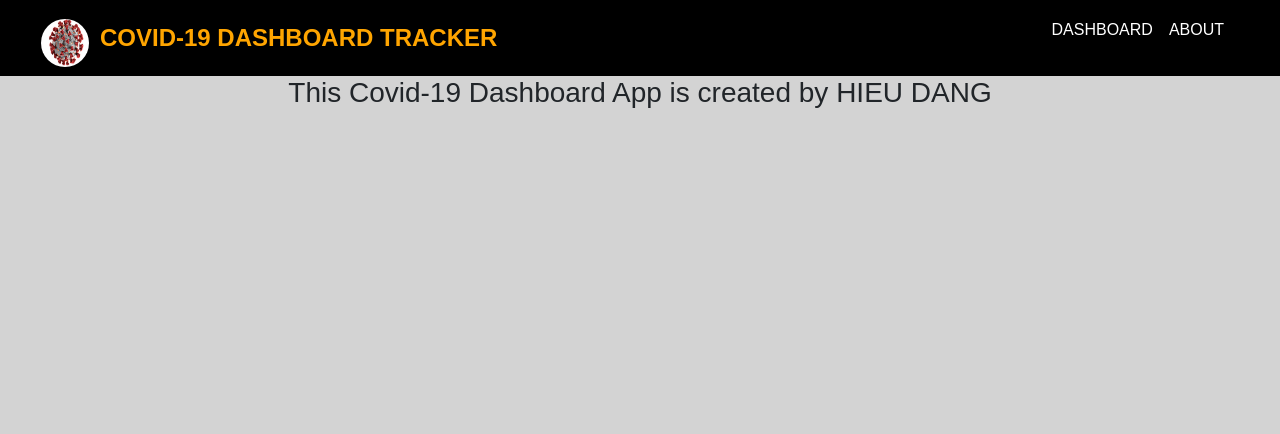
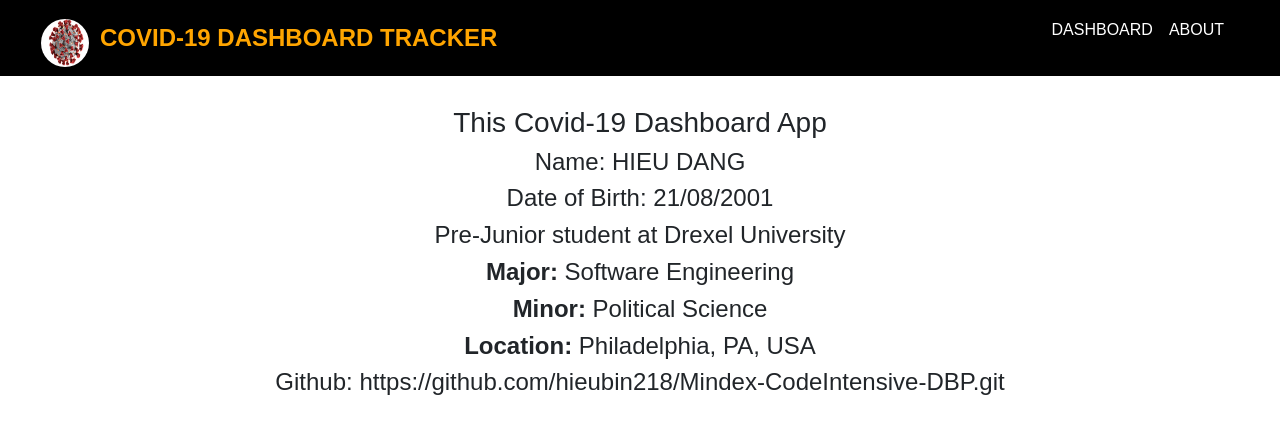
Before and after one commit to hieubin218/Mindex-CodeIntensive-DBP, a React (Create React App) app: page /about in a window 1280 px wide. Shown: the top 434 px of the page. Built offline with nearby package versions, Linux system fonts and the light colour scheme.

Commit message:
Add files via upload

```diff
--- a/src/Pages/About/About.js
+++ b/src/Pages/About/About.js
@@ -3,8 +3,15 @@ import React, { Component } from 'react'
 export default class About extends Component {
     render() {
         return (
-            <div>
-                <h3 className="text-center">This Covid-19 Dashboard App is created by HIEU DANG</h3>
+            <div className="AboutContainer text-center" style={{marginTop: "30px"}}>
+                <h3>This Covid-19 Dashboard App</h3>
+                <h4>Name: HIEU DANG</h4>
+                <h4>Date of Birth: 21/08/2001</h4>
+                <h4>Pre-Junior student at Drexel University</h4>
+                <h4><strong>Major:</strong> Software Engineering</h4>
+                <h4><strong>Minor:</strong> Political Science</h4>
+                <h4><strong>Location:</strong> Philadelphia, PA, USA</h4>
+                <h4>Github: https://github.com/hieubin218/Mindex-CodeIntensive-DBP.git</h4>
 
             </div>
         )
--- a/src/Pages/CovidDashboard/CovidDashboard.js
+++ b/src/Pages/CovidDashboard/CovidDashboard.js
@@ -1,5 +1,6 @@
 import React, {useState, useEffect, useMemo} from 'react'
-import "./CovidDashboard.css";
+// import "./CovidDashboard.css";
+import CountriesToTalCases from "../../Components/CountriesTotalCases/CountriesTotalCases";
 import CovidAPI from "../../Services/CovidAPI";
 import CountriesDropBar from '../../Components/SelectedCountriesDropBar/CountriesDropBar';
 import CardContainer from "../../Components/CovidCard/CardContainer";
@@ -9,7 +10,6 @@ import { Typography, Container } from '@material-ui/core';
 import moment from 'moment';
 
 
-// moment.locale("vi")
 
 // axios is a Promise -> use method Then to get data from API
 const CovidDashboard = () => {
@@ -18,11 +18,12 @@ const CovidDashboard = () => {
     // Create new state when user change country -> đựng API của country mới
     const [selectedCountryId, setSelectedCountryId] = useState('');
 
-    // Spining được loading
     const [isLoading, setIsLoading] = useState(false);
 
     // Lâý dữ liệu trả về từ API của country nhất định và được lưu trữ ở đây
     const [countryData, setCountryData] = useState([]);
+
+    const [countriesSummary, setCountriesSummary] = useState([]);
 
 
 
@@ -35,8 +36,6 @@ const CovidDashboard = () => {
 
             const countries = sortBy(response.data, "Country");
             setCountries(countries);
-
-
 
             // set default selected Country when the page first lis loaded
             setSelectedCountryId("vn");
@@ -109,12 +108,22 @@ const CovidDashboard = () => {
     }, [countryData]);
 
 
+    // Get all countries Summary
+    useEffect( () => {
+        const AllCountriesSummary = async () => {
+            const response = await CovidAPI.onGetCountriesSummary();
+            const countriesSum = response.data.Countries;
+            setCountriesSummary(countriesSum);
+        }
+        AllCountriesSummary();
+    }, [])
+
+
     return (
         <Container>
             <Typography variant="h2" component="h2">
             Covid Statistics By Day
             </Typography>
-
             <Typography>{moment().format("LLLL")}</Typography>
 
 
@@ -123,6 +132,10 @@ const CovidDashboard = () => {
                                 selectedCountryId={selectedCountryId} />
             <CardContainer  CovidCountrySummaryData={CovidCountrySummaryData} />
             <ChartMapContainer countryData={countryData} selectedCountryId={selectedCountryId} />
+
+            <CountriesToTalCases countriesSummary={countriesSummary}/>
+
+
        </Container>
     )
 };
```
